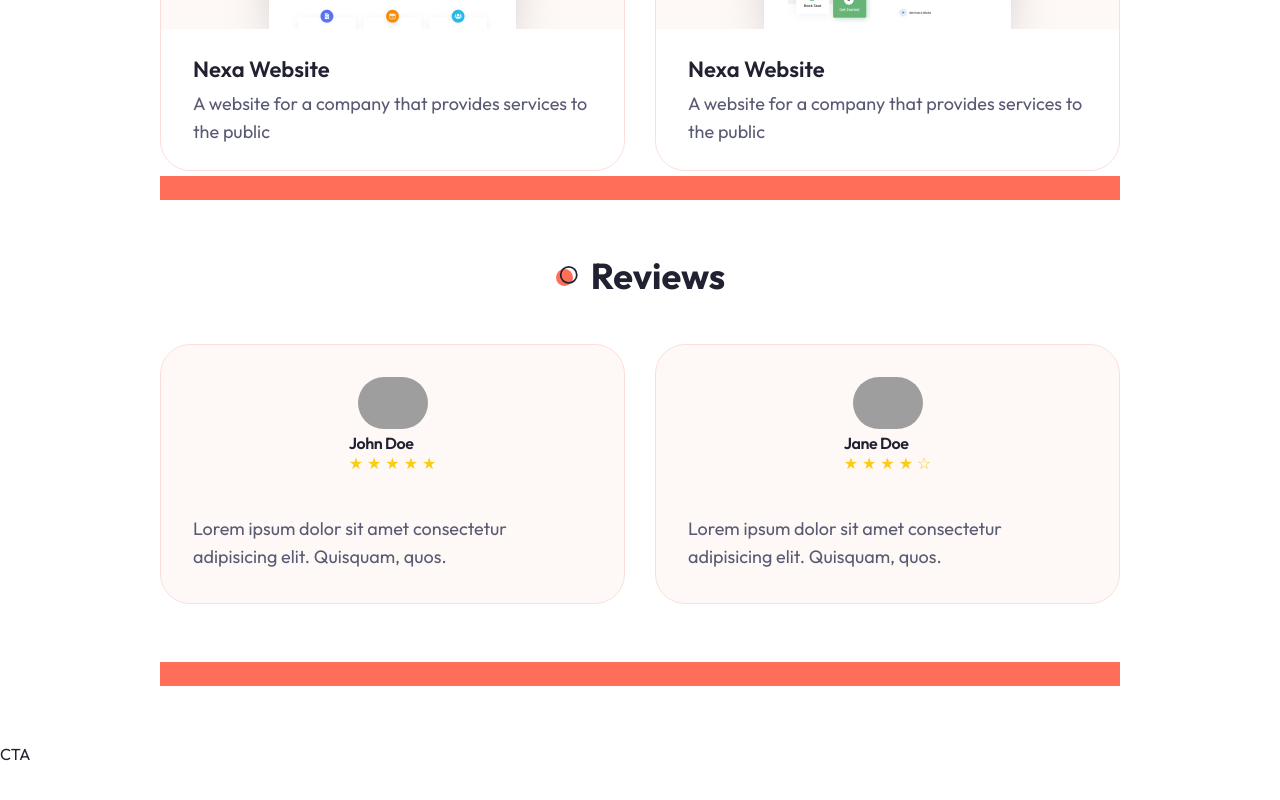
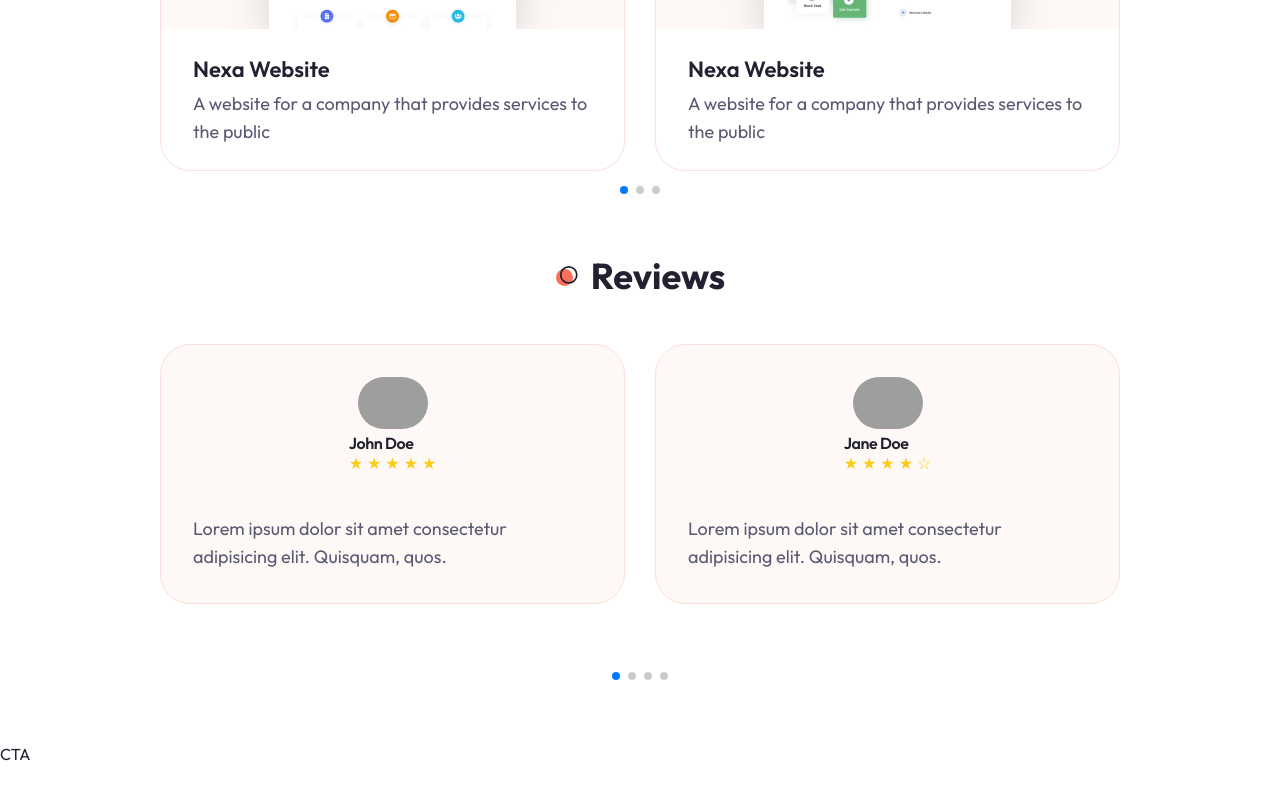
Before and after one commit to asifichy/Web_Portfolio, a Next.js app: page / in a window 1280 px wide. Shown: the part 3095-3895 px from the top of the page. Built offline with nearby package versions, Linux system fonts and the light colour scheme; grey boxes are pictures that could not be loaded.

Commit message:
buf fixed with pagiantion

```diff
--- a/app/globals.css
+++ b/app/globals.css
@@ -102,6 +102,6 @@
 }
 
 /* swipper bullet point */
-.swiper-horizontal > .swiper-pagination-bullets, .swiper-pagination-bullet, .swiper-pagination-horizontal.swiper-pagination-bullets .swiper-pagination-bullet {
+/* .swiper-horizontal > .swiper-pagination-bullets, .swiper-pagination-bullet, .swiper-pagination-horizontal.swiper-pagination-bullets .swiper-pagination-bullet {
   @apply bg-primary;
-}
+} */
```
